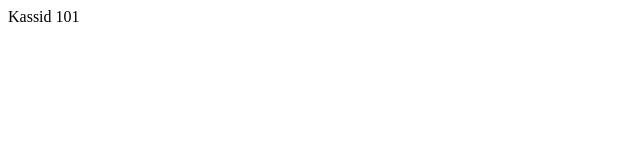
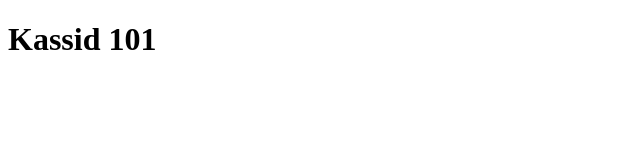
Before and after one commit to lh1710/lh1710.github.io, a plain HTML site: page index1.html in a window 1280 px wide. Shown: the whole page, without its empty margins (0-640 px from the left). Drawn offline with Linux system fonts and the light colour scheme.

Commit message:
Update index1.html

```diff
--- a/index1.html
+++ b/index1.html
@@ -7,7 +7,7 @@
 </head>
 
 <body>
-Kassid 101
+  <h1>Kassid 101</h1>
 
 </body>
 </html>
```
